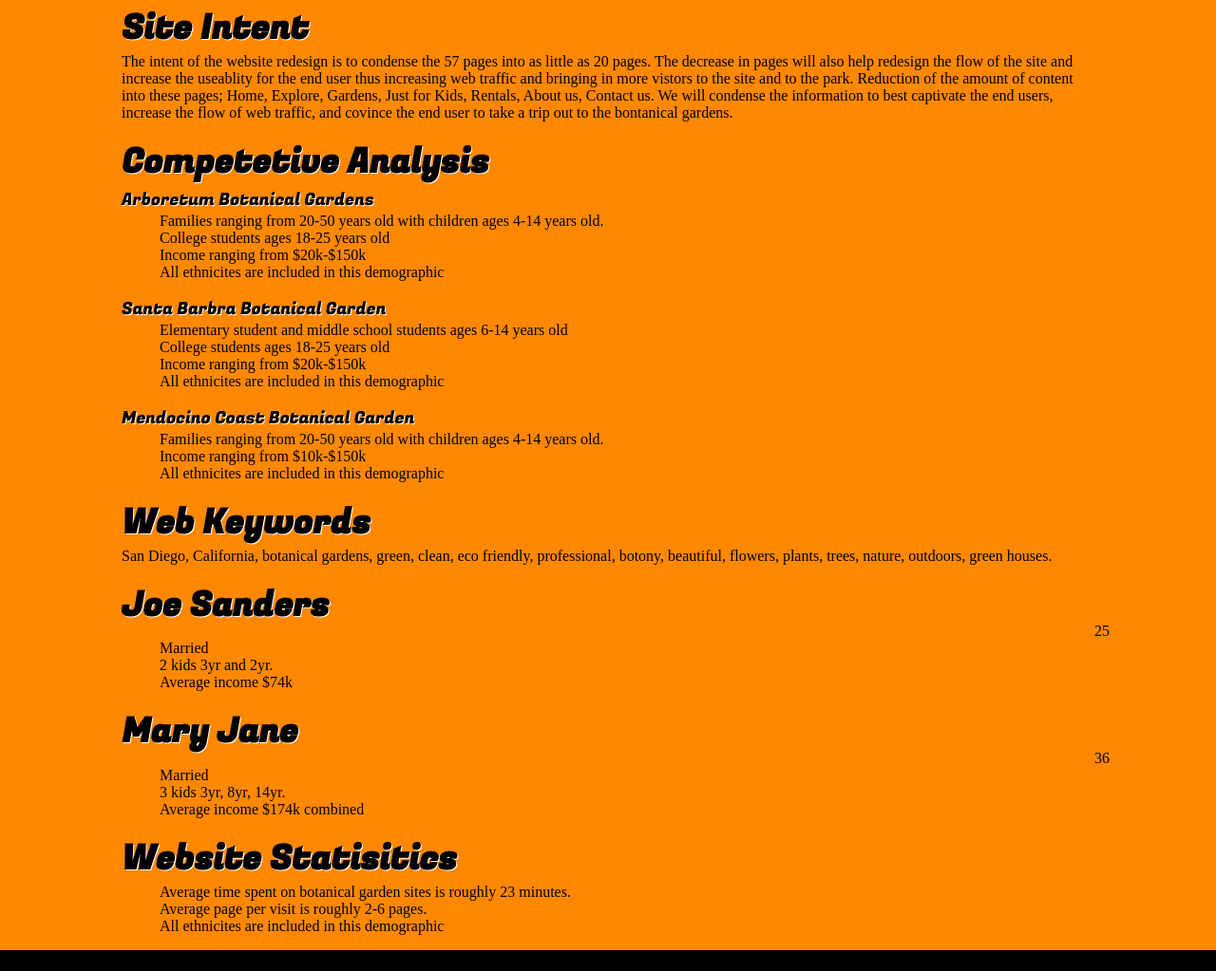
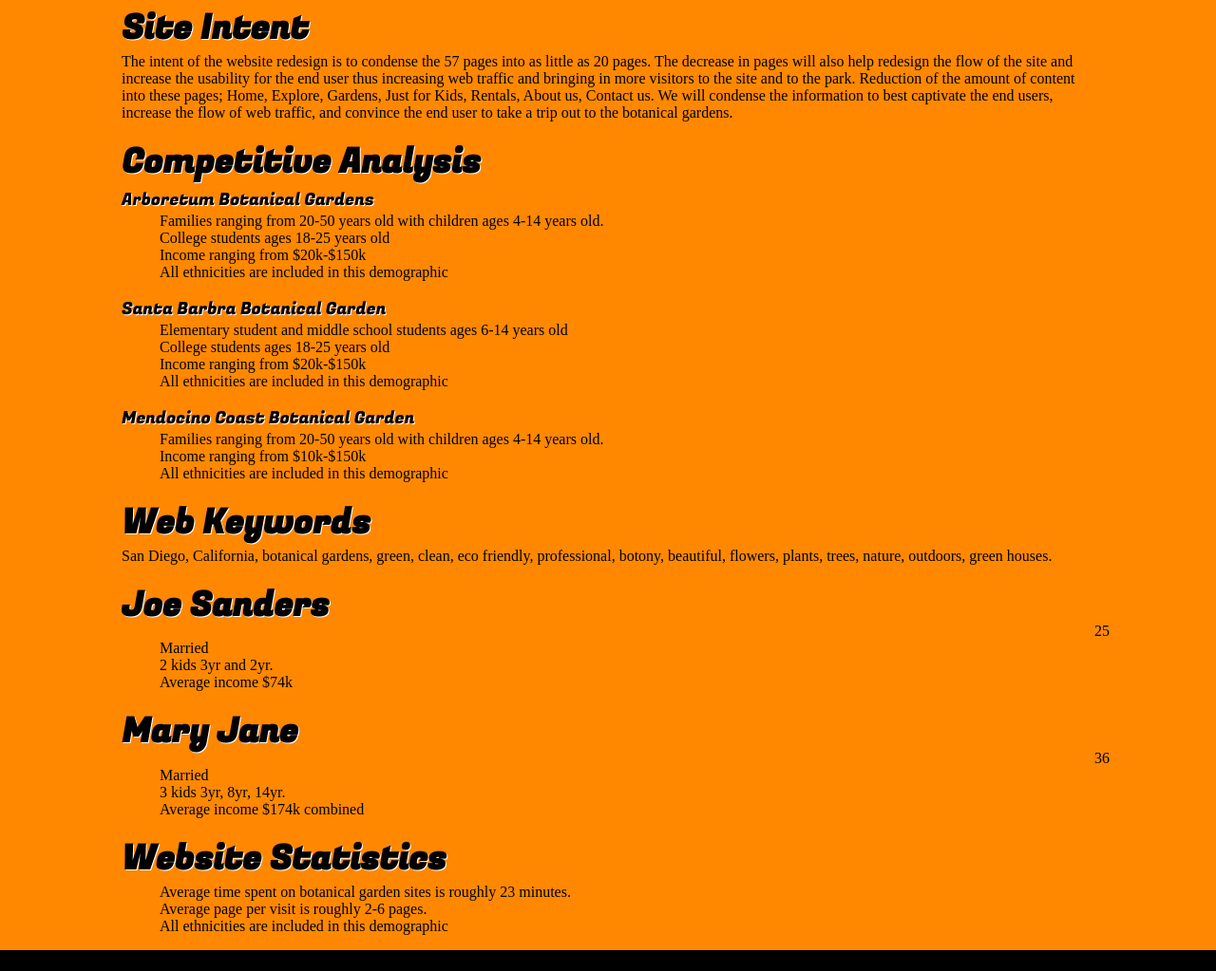
Before and after one commit to weltytim/project_analysis, a plain HTML site: page index.html in a window 1280 px wide. Shown: the part 211-1234 px from the top of the page at 95% size. Drawn offline with Linux system fonts and the light colour scheme; a web font is replaced by a local one.

Commit message:
Checked Spelling
Validated HTMl

```diff
--- a/css/styles.css
+++ b/css/styles.css
@@ -90,7 +90,7 @@ aside li{
 	list-style:none;
 }
 
-#down{
+.down{
 	margin-top:6%;
 }
 
--- a/index.html
+++ b/index.html
@@ -30,18 +30,17 @@
                 <p>Website Redesign</p>
                 <p>Timothy Welty</p>
                 <p>Project Analysis</p>
-            </ul>
          </div>
 
          <aside>
 
          	<h2>Site Intent</h2>
 
-            <p>The intent of the website redesign is to condense the 57 pages into as little as 20 pages. The decrease in pages will also help redesign the flow of the site and increase the useablity for the end user thus increasing web traffic and bringing in more vistors to the site and to the park.
+            <p>The intent of the website redesign is to condense the 57 pages into as little as 20 pages. The decrease in pages will also help redesign the flow of the site and increase the usability for the end user thus increasing web traffic and bringing in more visitors to the site and to the park.
 
-Reduction of the amount of content into these pages; Home, Explore, Gardens, Just for Kids, Rentals, About us, Contact us. We will condense the information to best captivate the end users, increase the flow of web traffic, and covince the end user to take a trip out to the bontanical gardens.</p>
+Reduction of the amount of content into these pages; Home, Explore, Gardens, Just for Kids, Rentals, About us, Contact us. We will condense the information to best captivate the end users, increase the flow of web traffic, and convince the end user to take a trip out to the botanical gardens.</p>
 
-         <h2>Competetive Analysis</h2>
+         <h2>Competitive Analysis</h2>
 
          	<a href="http://www.arboretum.org/">Arboretum Botanical Gardens</a>
 
@@ -49,7 +48,7 @@ Reduction of the amount of content into these pages; Home, Explore, Gardens, Jus
             <li>Families ranging from 20-50 years old with children ages 4-14 years old.</li>
             <li>College students ages 18-25 years old</li>
             <li>Income ranging from $20k-$150k</li>
-            <li>All ethnicites are included in this demographic</li>
+            <li>All ethnicities are included in this demographic</li>
             </ul>
 
             <a href="http://www.sbbg.org/">Santa Barbra Botanical Garden</a>
@@ -57,14 +56,14 @@ Reduction of the amount of content into these pages; Home, Explore, Gardens, Jus
             <li>Elementary student and middle school students ages 6-14 years old</li>
             <li>College students ages 18-25 years old</li>
             <li>Income ranging from $20k-$150k</li>
-            <li>All ethnicites are included in this demographic</li>
+            <li>All ethnicities are included in this demographic</li>
             </ul>
 
              <a href="http://www.gardenbythesea.org/">Mendocino Coast Botanical Garden</a>
             <ul>
             <li>Families ranging from 20-50 years old with children ages 4-14 years old.</li>
             <li>Income ranging from $10k-$150k</li>
-            <li>All ethnicites are included in this demographic</li>
+            <li>All ethnicities are included in this demographic</li>
             </ul>
 
             <h2>Web Keywords</h2>
@@ -75,7 +74,7 @@ Reduction of the amount of content into these pages; Home, Explore, Gardens, Jus
             <h2>Joe Sanders </h2>
 
             <ul>
-            <li id="down">25</li>
+            <li class="down">25</li>
             <li>Married</li>
             <li>2 kids 3yr and 2yr.</li>
             <li>Average income $74k</li>
@@ -84,18 +83,18 @@ Reduction of the amount of content into these pages; Home, Explore, Gardens, Jus
             <h2>Mary Jane </h2>
 
             <ul>
-            <li id="down">36</li>
+            <li class="down">36</li>
             <li>Married</li>
             <li>3 kids 3yr, 8yr, 14yr.</li>
             <li>Average income $174k combined</li>
             </ul>
 
-            <h2>Website Statisitics</h2>
+            <h2>Website Statistics</h2>
 
             <ul>
             <li>Average time spent on botanical garden sites is roughly 23 minutes.</li>
             <li>Average page per visit is roughly 2-6 pages.</li>
-            <li>All ethnicites are included in this demographic</li>
+            <li>All ethnicities are included in this demographic</li>
             </ul>
 
          </aside>
@@ -104,4 +103,4 @@ Reduction of the amount of content into these pages; Home, Explore, Gardens, Jus
 
     </body>
 
-    </html>
+    </html> </html>
```
